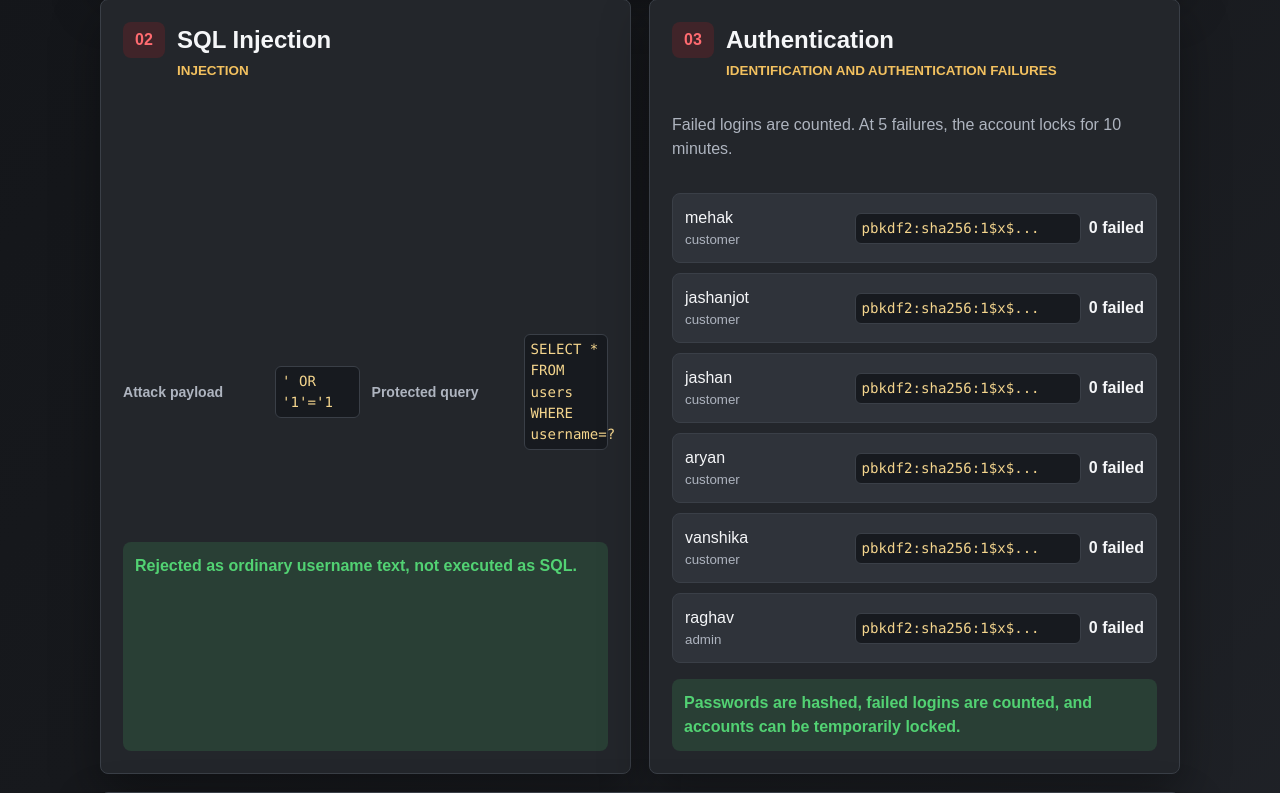
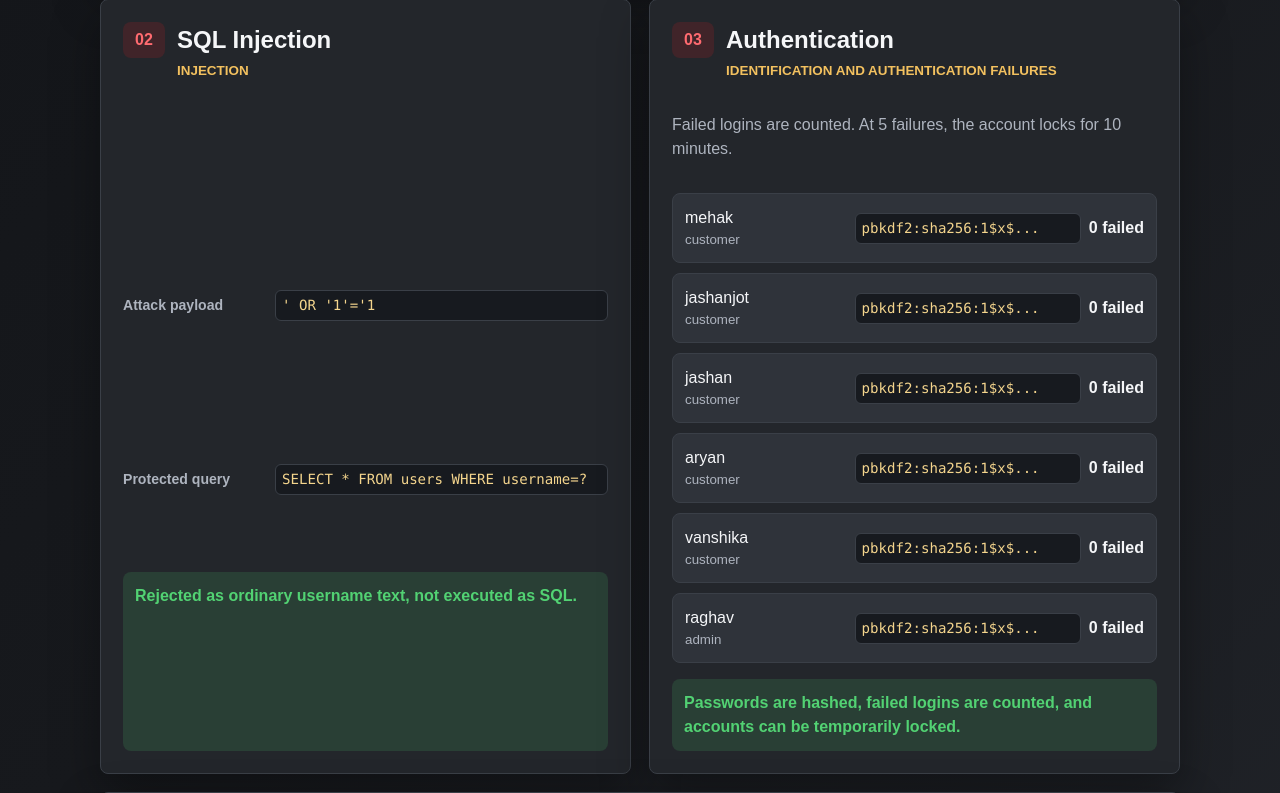
Before and after one commit to Rave271/Fleuris, a Flask app: page /security-demo in a window 1280 px wide. Shown: the part 942-1735 px from the top of the page. Run offline with Flask 3, Linux system fonts and the light colour scheme; data comes from the database, SQL or seed files in the repository.

Commit message:
css changes.

```diff
--- a/src/static/style.css
+++ b/src/static/style.css
@@ -461,7 +461,7 @@ th {
 
 .demo-card.compact {
     gap: 12px;
-    grid-template-columns: repeat(2, minmax(0, 1fr));
+    grid-template-columns: 1fr;
 }
 
 .demo-card.compact .demo-card-title,
```
